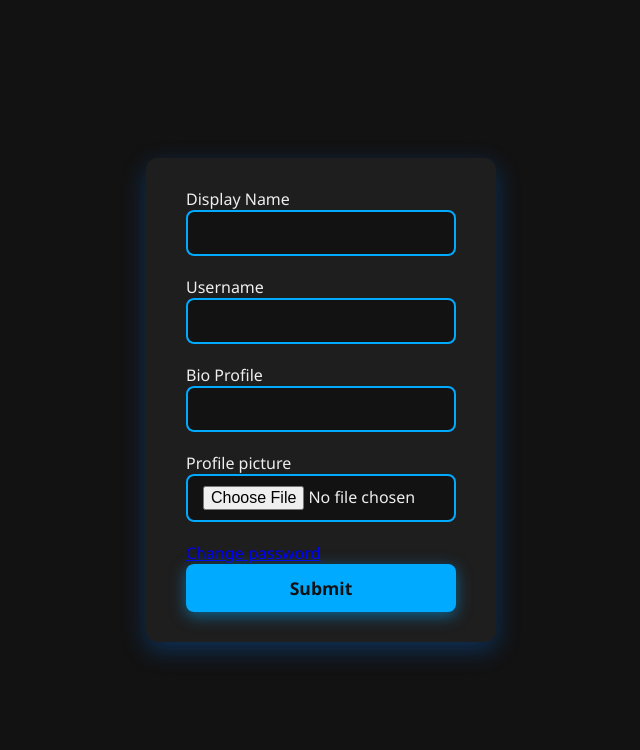
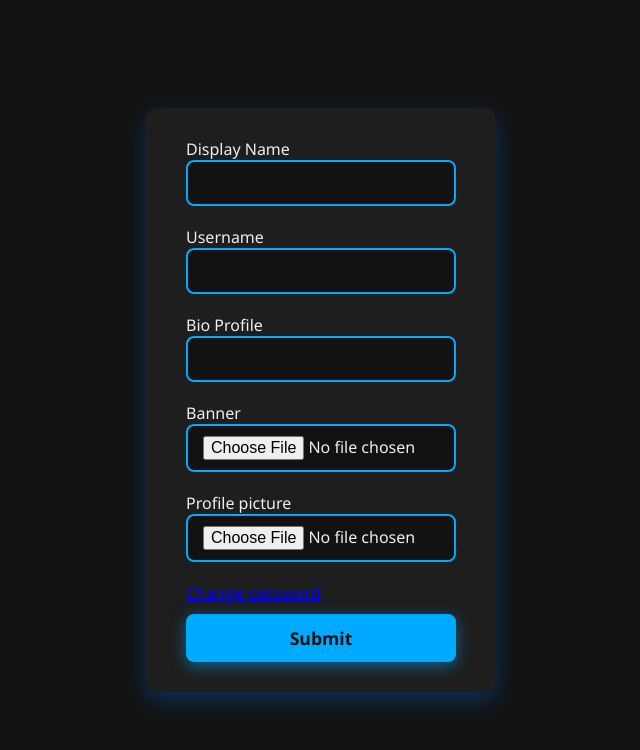
Before and after one commit to NFYouVel/o-gram-project, a PHP site: page /editProfile.php in a window 1280 px wide. Shown: the top 750 px of the page, without its empty margins (319-959 px from the left). Run offline with PHP 8.4, Linux system fonts and the light colour scheme; the visitor is signed in with stand-in values (Sample User, id 1).

Commit message:
UPDATED EDIT PROFILE

```diff
--- a/CSS/EditProfile.css
+++ b/CSS/EditProfile.css
@@ -65,9 +65,14 @@
     cursor: pointer;
     transition: background-color 0.3s ease;
     box-shadow: 0 4px 15px rgba(0, 170, 255, 0.5);
+    margin-top: 10px;
   }
 
   input[type="submit"]:hover {
     background: #33ccff;
     box-shadow: 0 6px 20px rgba(51, 204, 255, 0.7);
   }
+
+  a{
+    color: blue;
+  }
--- a/CSS/profile.css
+++ b/CSS/profile.css
@@ -22,7 +22,6 @@ background-color: black;
 }
 
 .profile-banner2 {
-  background-color: #2f3336;
   height: 150px;
   width: 100%;
   position: relative;
--- a/layout/editProfile.php
+++ b/layout/editProfile.php
@@ -18,6 +18,8 @@
         <input type = "text" name = "username" required>
         Bio Profile
         <input type = "text" name = "bio-profile" alt = "No bio yet.">
+        Banner
+        <input type = "file" name = "banner">
         Profile picture
         <input type = "file" name = "profilePic">
         <a href = "../Sign_in/Login/newpassword.php">Change password</a>
```
Also changed, not shown: layout/profile.php (+7 -1 lines).
